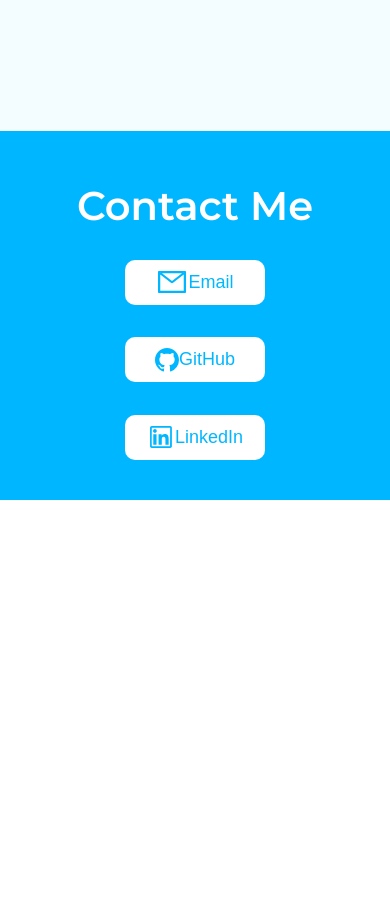
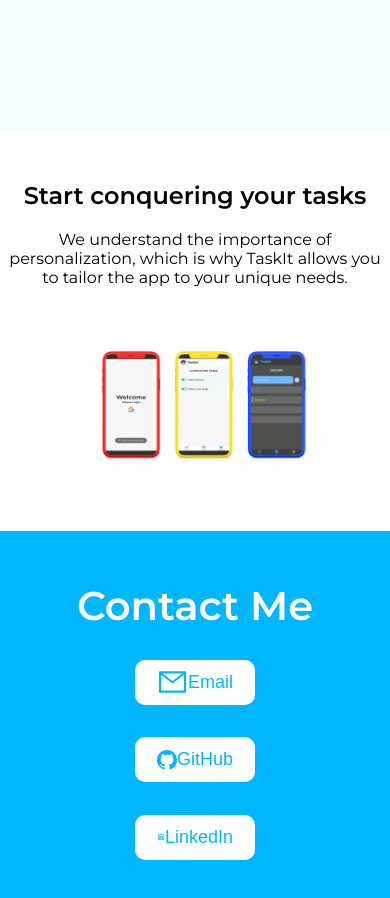
Before and after one commit to Zivgl66/TaskIt-landing-page, a React (Create React App) app: page / in a window 390 px wide. Shown: the part 3320-4218 px from the top of the page. Before the commit the page ends 3820 px from the top, so only its background shows below. Built offline with nearby package versions, Linux system fonts and the light colour scheme.

Commit message:
changed media query

```diff
--- a/src/components/Presentation.jsx
+++ b/src/components/Presentation.jsx
@@ -1,4 +1,5 @@
 import React from "react";
+import background from "../assets/mockups/background6.jpg";
 
 const Presentation = () => {
   return (
@@ -8,6 +9,7 @@
         We understand the importance of personalization, which is why TaskIt
         allows you to tailor the app to your unique needs.
       </p>
+      <img src={background} className="presentation-image" />
     </div>
   );
 };
--- a/src/index.css
+++ b/src/index.css
@@ -283,6 +283,9 @@
   /* background-image: url(assets/images/presentation.png); */
   text-align: center;
 }
+.presentation-image {
+  display: none;
+}
 #presentation h1 {
   font-size: 2rem;
 }
@@ -503,7 +506,19 @@
     margin-bottom: 100px;
   }
   #presentation {
-    display: none;
+    background-image: none;
+    background-size: contain;
+    height: 400px;
+  }
+  .presentation-image {
+    display: block;
+    width: 80%;
+    margin-left: 50px;
+    height: 200px;
+  }
+  .contact-button {
+    margin: 5px;
+    width: 120px;
   }
 }
 @media (max-width: 600px) {
```
